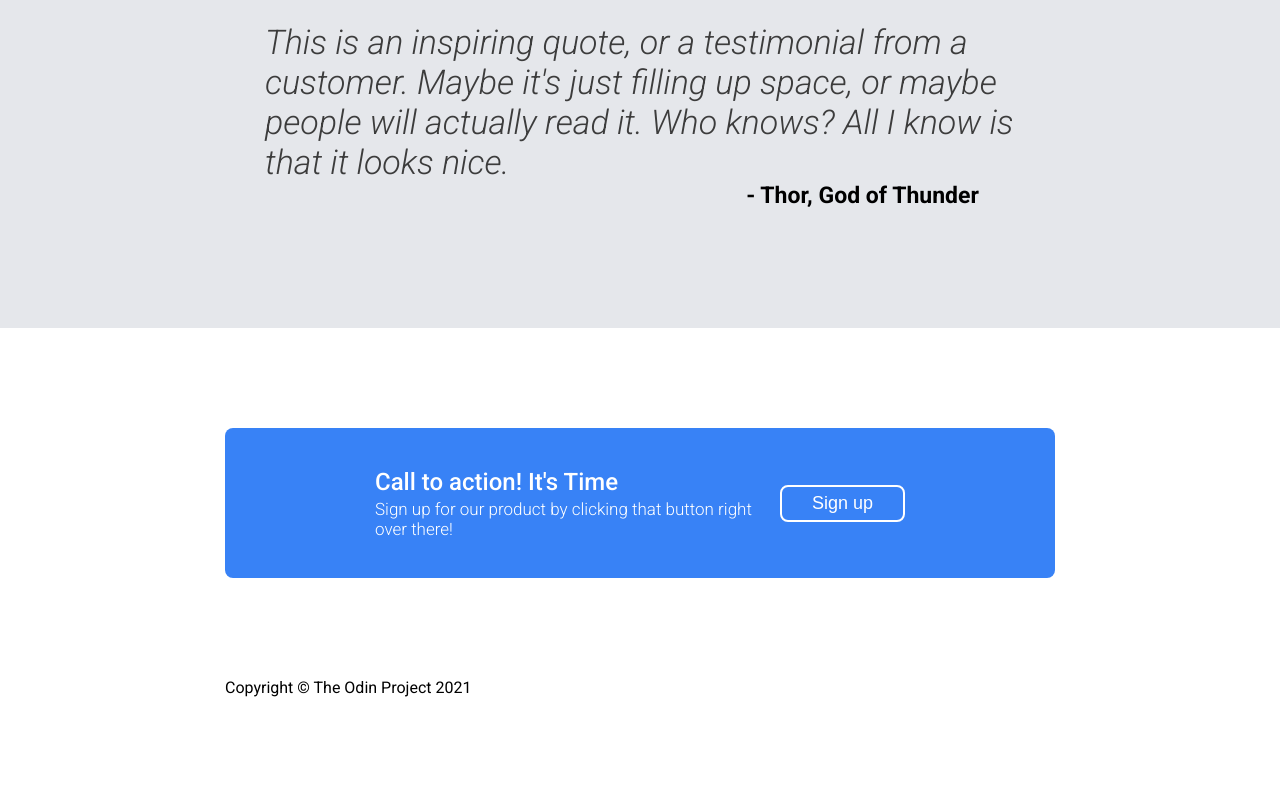
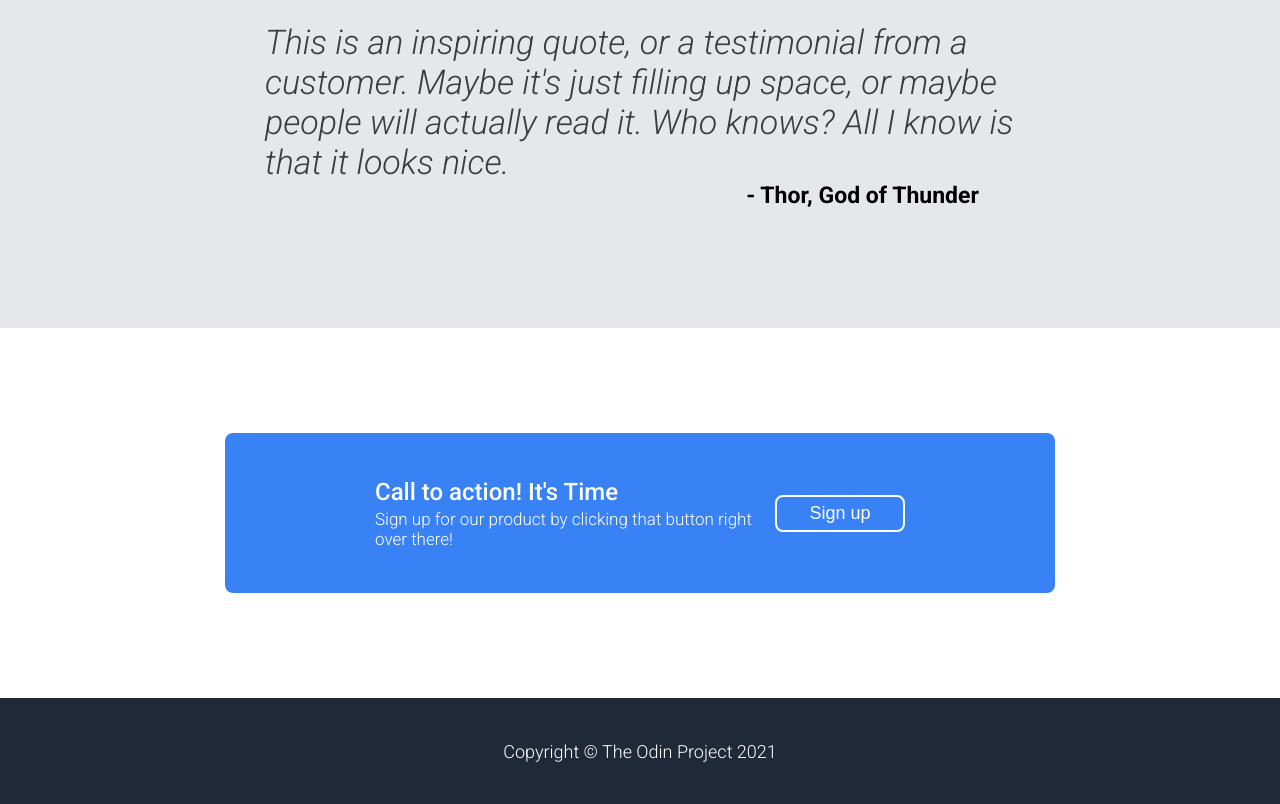
Before and after one commit to olafchuszno/Landing-Page, a plain HTML site: page index.html in a window 1280 px wide. Shown: the part 1057-1861 px from the top of the page. Before the commit the page ends 1754 px from the top, so only its background shows below. Drawn offline with Linux system fonts and the light colour scheme.

Commit message:
Style the 'footer' part

```diff
--- a/style.css
+++ b/style.css
@@ -228,7 +228,7 @@ body > * {
 .sign-up{
     display: flex;
     flex: auto;
-    height: 350px;
+    height: 370px;
     justify-content: center;
     align-items: center;
     color: white;
@@ -237,7 +237,7 @@ body > * {
 .sign-up-container {
     display: flex;
     flex: auto;
-    height: 150px;
+    height: 160px;
     align-items: center;
     justify-content: space-between;
     padding: 0 150px;
@@ -267,7 +267,7 @@ body > * {
 }
 
 #sign-up-bottom-button {
-    width: 125px;
+    width: 130px;
     background-color: #3882F6;
     border: 2px solid white;
     border-radius: 8px;
@@ -281,6 +281,13 @@ body > * {
 
 .footer {
     display: flex;
+    height: 106px;
+    justify-content: center;
+    align-items: center;
+    background-color: #1F2937;
+    color: white;
+    font-size: 18px;
+    font-weight: 300;
 }
 
 
```
